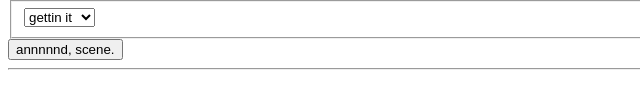
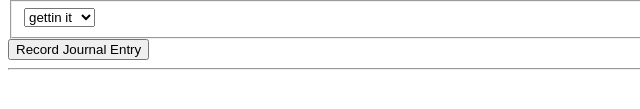
Before and after one commit to lindseyemaddox/nss-daily-journal, a plain HTML site: page src/index.html in a window 1280 px wide. Shown: the part 271-380 px from the top of the page, 0-640 px from the left. Drawn offline with Linux system fonts and the light colour scheme.

Commit message:
clean up

```diff
--- a/src/index.html
+++ b/src/index.html
@@ -37,7 +37,7 @@
       </select>
     </fieldset>
 
-    <button id="submit" type="button">annnnnd, scene.</button>
+    <button id="submit" type="button">Record Journal Entry</button>
 
   </form>
 
--- a/src/scripts/data.js
+++ b/src/scripts/data.js
@@ -13,7 +13,6 @@ function collectEntryItems() {
   addJournalEntry(myJournalEntry);
 };
 
-
 submit.addEventListener("click", function () {
   collectEntryItems();
 });
--- a/src/scripts/entriesDOM.js
+++ b/src/scripts/entriesDOM.js
@@ -15,7 +15,6 @@ function addJournalEntry(entryObject) {
 let output = document.getElementById("output");
 
 let buildTheDom = () => {
-  // loop through entries
   output.innerHTML = "";
   for (var i = 0; i < entries.length; i++) {
     let journalEntry = entries[i];
```
